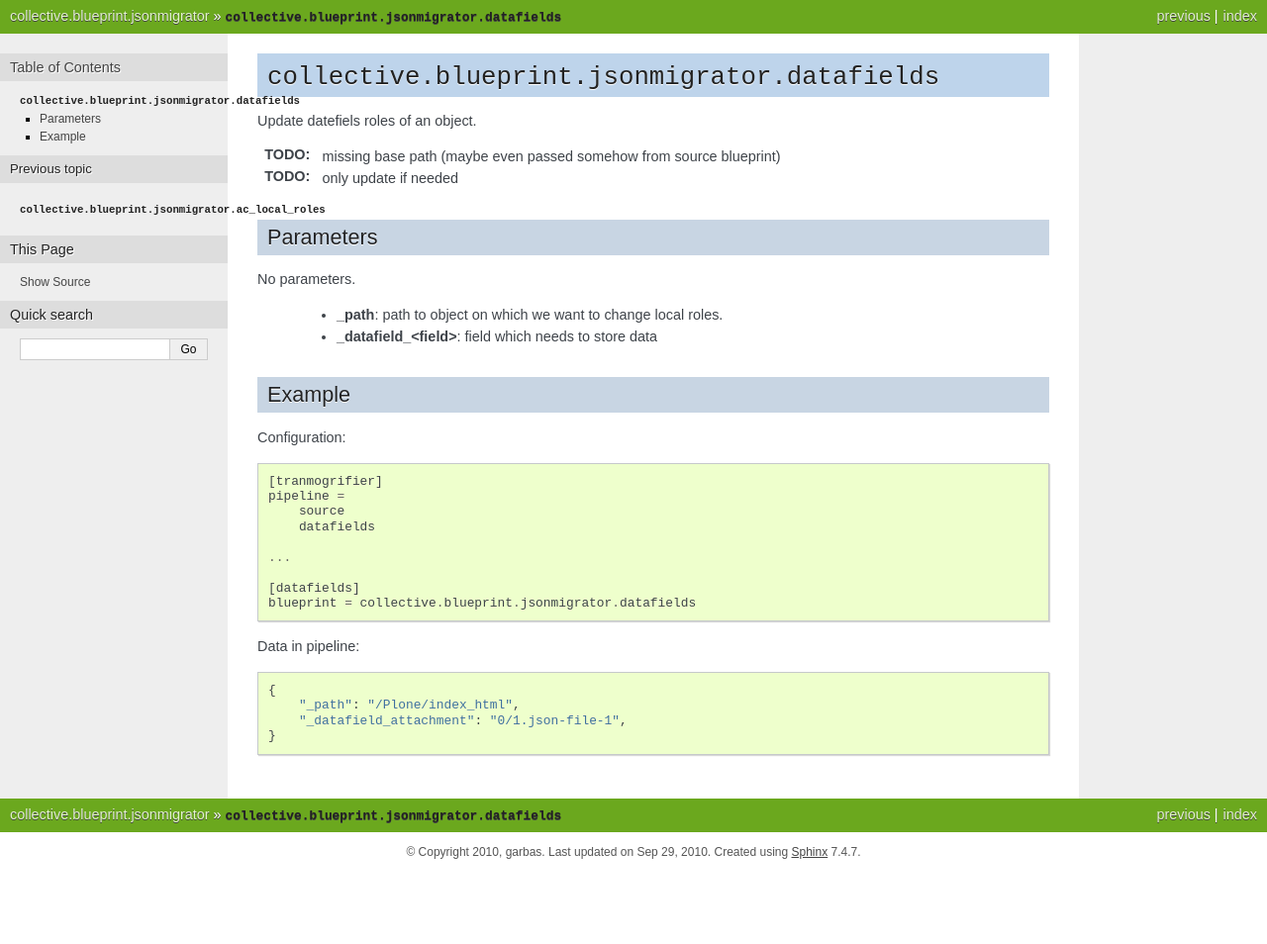
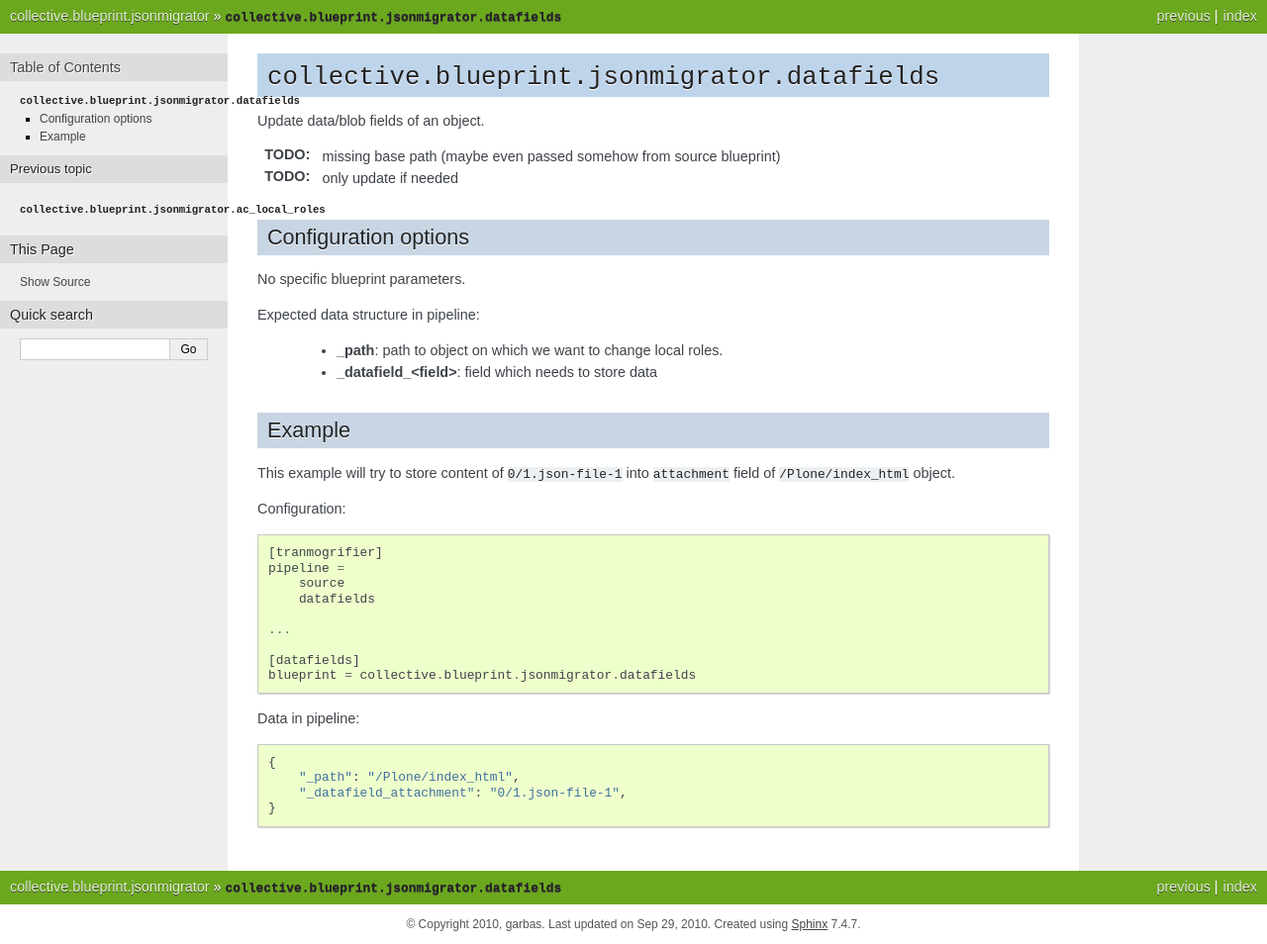
Before and after one commit to collective/collective.jsonmigrator, a Sphinx documentation site: the page built from docs/datafields.rst, in a window 1280 px wide. Shown: the whole page at 99% size. Built offline with Sphinx 7.4.7, drawn with Linux system fonts in a browser that asks for light colours; before the commit the page ends 900 px from its top, so only the background shows below that.

Commit message:
really misleading documentation, first attempt of fixing it.

```diff
--- a/docs/datafields.rst
+++ b/docs/datafields.rst
@@ -1,21 +1,26 @@
 ``collective.blueprint.jsonmigrator.datafields``
 ================================================
 
-Update datefiels roles of an object.
+Update data/blob fields of an object.
 
 :TODO: missing base path (maybe even passed somehow from source blueprint)
 :TODO: only update if needed
 
-Parameters
-----------
+Configuration options
+---------------------
 
-No parameters.
+No specific blueprint parameters.
+
+Expected data structure in pipeline:
 
     * **_path**: path to object on which we want to change local roles.
     * **_datafield_<field>**: field which needs to store data
 
 Example
 -------
+
+This example will try to store content of ``0/1.json-file-1`` into
+``attachment`` field of ``/Plone/index_html`` object.
 
 Configuration::
 
```
